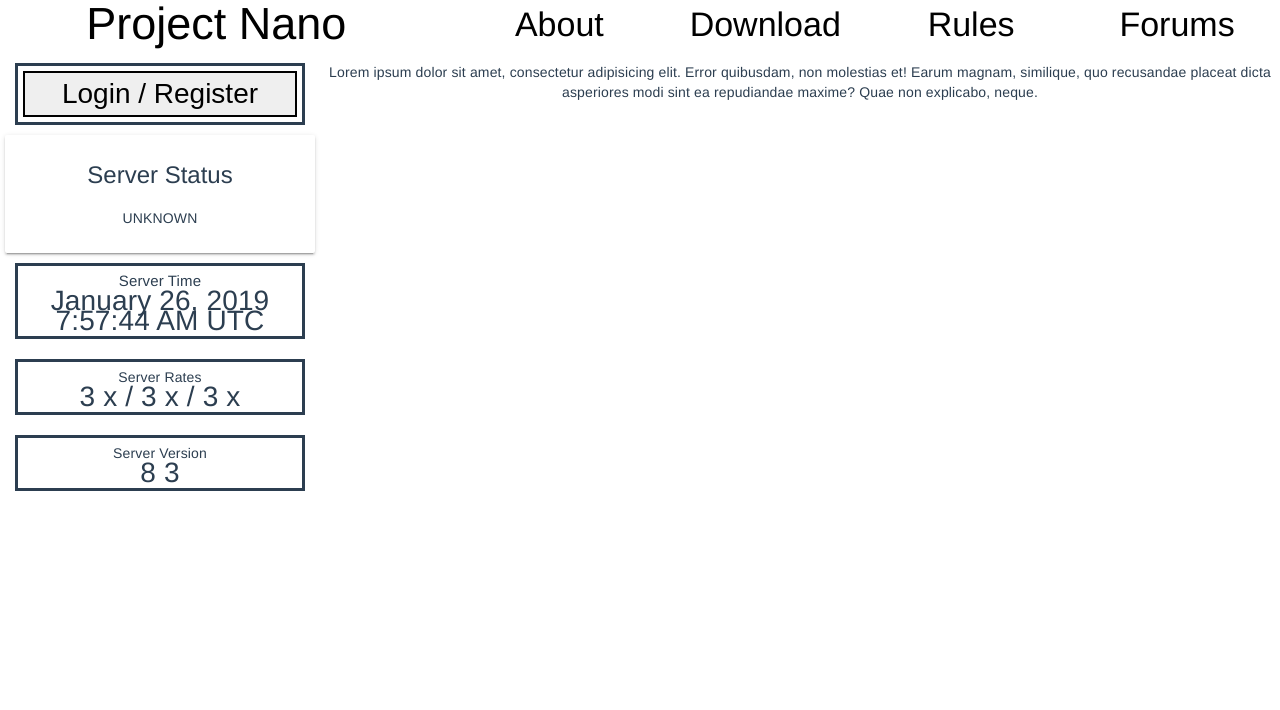
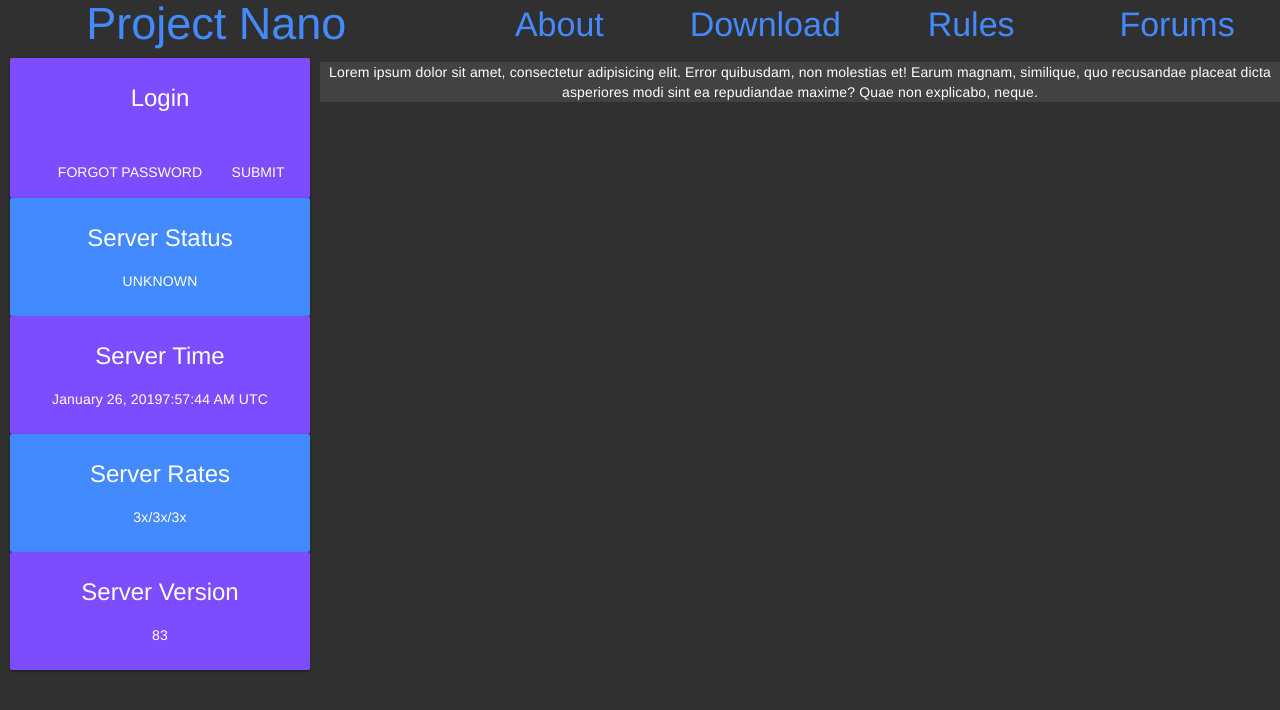
Before and after one commit to minimucho1/pnsite, a Vue app: page / in a window 1280 px wide. Shown: the top 710 px of the page. Built offline with nearby package versions, Linux system fonts and the light colour scheme.

Commit message:
JR | Convert all card to MaterialCards

```diff
--- a/src/App.vue
+++ b/src/App.vue
@@ -24,7 +24,17 @@ export default {
 };
 </script>
 
-<style>
+<style lang="scss">
+@import "~vue-material/dist/theme/engine"; // Import the theme engine
+
+@include md-register-theme("default", (
+  primary: md-get-palette-color(blue, A200), // The primary color of your application
+  accent: md-get-palette-color(deeppurple, A200), // The accent or secondary color
+  theme: dark
+));
+
+@import "~vue-material/dist/theme/all"; // Apply the theme
+
 * {
   box-sizing: border-box;
 }
--- a/src/components/Sidebar.vue
+++ b/src/components/Sidebar.vue
@@ -1,12 +1,10 @@
 <template>
   <div class="sidebar">
-    <div class="sidebar-card login-card">
-      <button class="login button-link">Login / Register</button>
-    </div>
+    <LoginCard />
     <ServerStatusCard />
     <ServerTimeCard />
-    <SidebarCard v-bind:title="serverRatesTitle" v-bind:values="serverRatesValue" />
-    <SidebarCard v-bind:title="serverVersionTitle" v-bind:values="serverVersionValue" />
+    <SidebarCard v-bind:title="serverRatesTitle" v-bind:value="serverRatesValue" />
+    <SidebarCard class="md-accent" v-bind:title="serverVersionTitle" v-bind:value="serverVersionValue" />
   </div>
 </template>
 
@@ -14,10 +12,11 @@
 import SidebarCard from '@/components/sidebar/SidebarCard';
 import ServerStatusCard from '@/components/sidebar/ServerStatusCard';
 import ServerTimeCard from '@/components/sidebar/ServerTimeCard';
+import LoginCard from '@/components/sidebar/LoginCard';
 
 export default {
   name: 'Sidebar',
-  components: { SidebarCard, ServerStatusCard, ServerTimeCard },
+  components: { SidebarCard, ServerStatusCard, ServerTimeCard, LoginCard },
   data() {
     return {
       serverRatesTitle: 'Server Rates',
@@ -31,44 +30,9 @@ export default {
 
 <style scoped>
 .sidebar {
-  display: flex;
-  flex-direction: column;
-  min-height: inherit;
-  padding: 5px;
-}
-
-.sidebar-card {
-  margin: 10px;
-  padding: 5px;
-  border-style: solid;
-  display: flex;
-  flex-direction: column;
-}
-
-.sidebar-card__title {
-  font-size: 15px;
-}
-
-.sidebar-card__value {
-  font-size: 28px;
-}
-
-.button-link {
-  size: 18px;
-  font-size: 28px;
-  border-style: solid;
-  padding: 5px;
-}
-
-.card {
-  border-style: solid;
-}
-
-.server-info-card__content {
-  display: inline-block;
-}
-
-.server-info-card__value {
-  font-size: 20px;
+  /* display: flex; */
+  /* flex-direction: column; */
+  /* min-height: inherit; */
+  padding: 10px;
 }
 </style>
--- /dev/null
+++ b/src/components/sidebar/LoginCard.vue
@@ -0,0 +1,23 @@
+<template>
+  <md-card class="md-accent" md-with-hover>
+    <md-card-header>
+      <div class="md-title">Login</div>
+    </md-card-header>
+    <md-card-content>
+    </md-card-content>
+    <md-card-actions>
+      <md-button>Forgot Password</md-button>
+      <md-button>Submit</md-button>
+    </md-card-actions>
+  </md-card>
+</template>
+
+<script>
+export default {
+  name: 'LoginCard',
+}
+</script>
+
+<style>
+
+</style>
--- a/src/components/sidebar/ServerStatusCard.vue
+++ b/src/components/sidebar/ServerStatusCard.vue
@@ -1,5 +1,5 @@
 <template>
-  <md-card class="md-primary" md-theme="purple-card" md-with-hover>
+  <md-card class="md-primary" md-with-hover>
     <md-card-header>
       <div class="md-title">Server Status</div>
     </md-card-header>
--- a/src/components/sidebar/ServerTimeCard.vue
+++ b/src/components/sidebar/ServerTimeCard.vue
@@ -1,11 +1,13 @@
 <template>
-  <div class="server-time-card sidebar-card">
-    <span class="sidebar-card__title">{{ title }}</span>
-    <div class="server-time-card__values sidebar-card__value">
-      <span class="server-time-card__currrentdate">{{ date }}</span>
-      <span class="server-time-card__currenttime">{{ time }}</span>
-    </div>
-  </div>
+  <md-card class="md-accent" md-with-hover>
+    <md-card-header>
+      <div class="md-title">Server Time</div>
+    </md-card-header>
+    <md-card-content>
+      <span>{{ date }}</span>
+      <span>{{ time }}</span>
+    </md-card-content>
+  </md-card>
 </template>
 
 <script>
--- a/src/components/sidebar/SidebarCard.vue
+++ b/src/components/sidebar/SidebarCard.vue
@@ -1,22 +1,16 @@
 <template>
-  <div class="sidebar-card server-status-card">
-    <span class="sidebard-card__title">{{ title }}</span>
-    <div class="sidebar-card__value">
-      <span
-        v-for="(value, index) in values"
-        v-bind:key="index"
-        class="server-status-card__status"
-      >
-        {{ value }}
-      </span>
-    </div>
-  </div>
+  <md-card class="md-primary" md-with-hover>
+    <md-card-header>
+      <div class="md-title">{{ title }}</div>
+    </md-card-header>
+    <md-card-content>{{ value }}</md-card-content>
+  </md-card>
 </template>
 
 <script>
 export default {
   name: 'SidebarCard',
-  props: ['title', 'values'],
+  props: ['title', 'value'],
 };
 </script>
 
```
